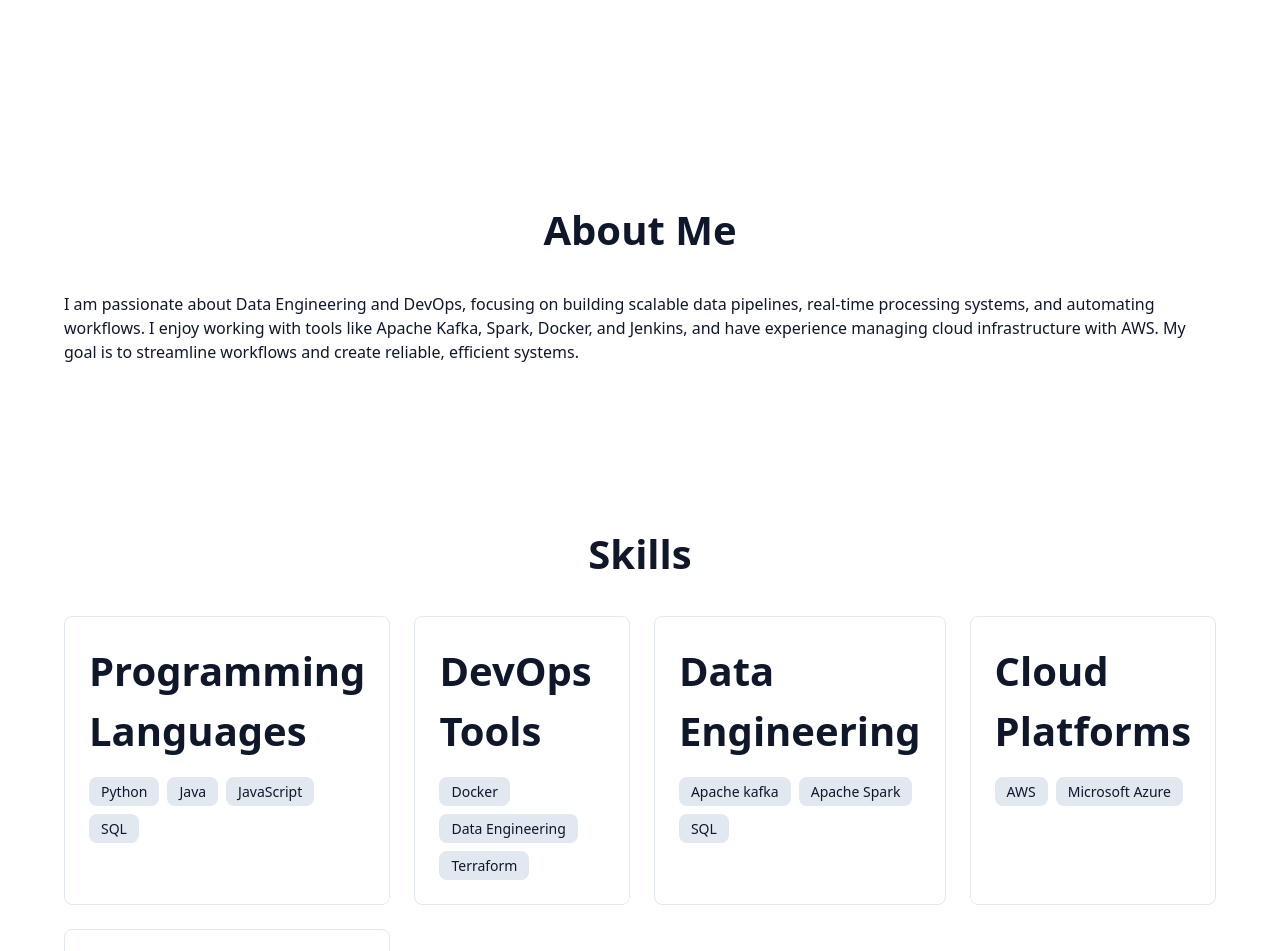
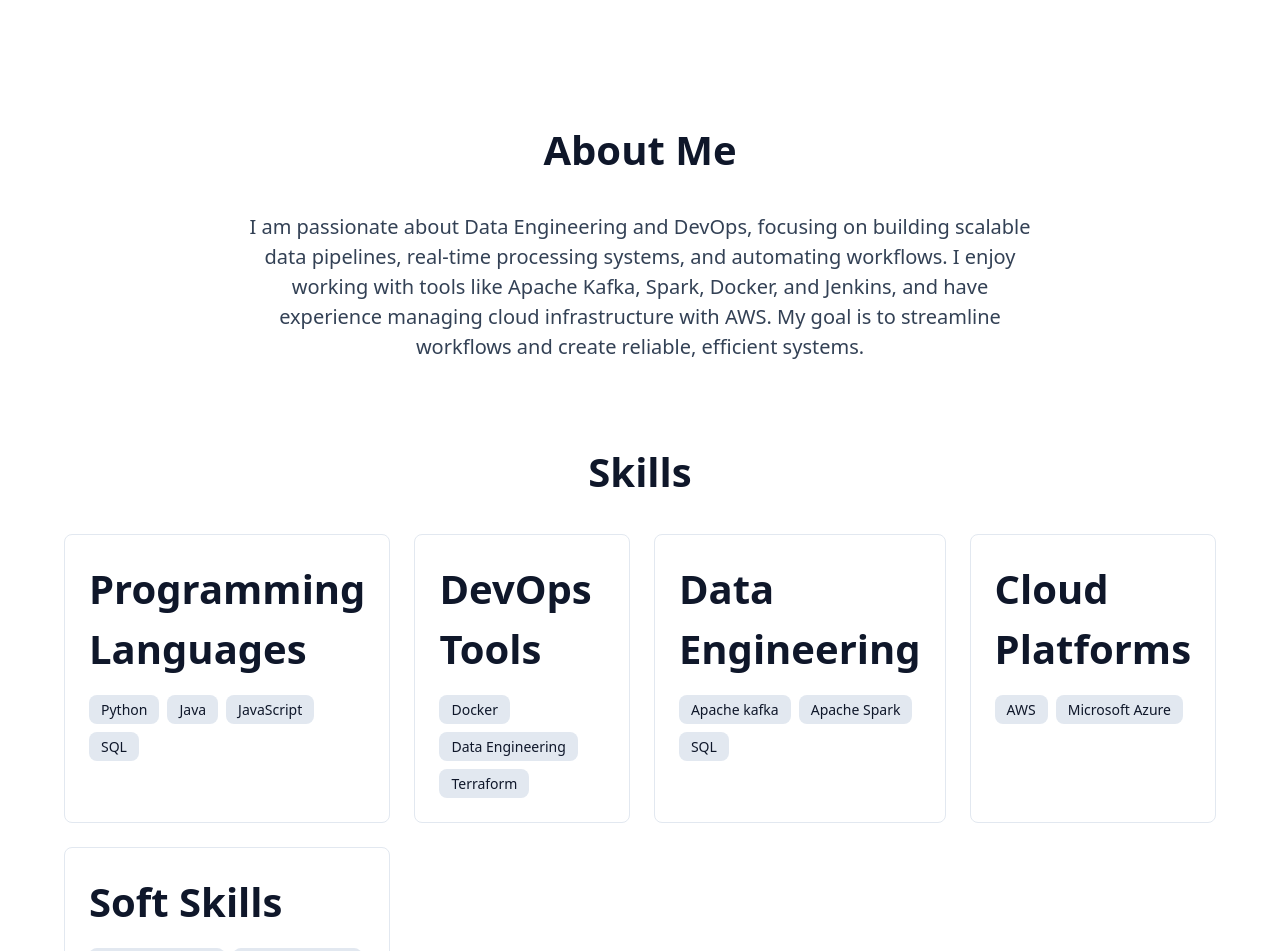
Before and after one commit to pragati9998/portfolio-site, a plain HTML site: page index.html in a window 1280 px wide. Shown: the part 680-1631 px from the top of the page. Drawn offline with nearby package versions, Linux system fonts and the light colour scheme.

Commit message:
added logo and changed some ui

```diff
--- a/CSS/styles.css
+++ b/CSS/styles.css
@@ -51,11 +51,69 @@ body {
     transition: background-color 0.3s, color 0.3s;
 }
 
+
+
+
+
+
 .container {
     width: 100%;
     max-width: 1200px;
     margin: 0 auto;
     padding: 0 1.5rem;
+}
+
+
+
+/* Me Section */
+/* Me Section */
+.me {
+    padding: 5rem 0;
+    background-color: var(--card);
+    width: 100vw;
+    /* Ensure it takes full width of the screen */
+    margin-left: calc(-50vw + 50%);
+    /* Center the section */
+    margin-right: calc(-50vw + 50%);
+    /* Center the section */
+}
+
+/* Container */
+.me {
+    max-width: 1200px;
+    margin: 0 auto;
+    padding: 0 1.5rem;
+    display: flex;
+    flex-direction: column;
+    align-items: center;
+    width: 100%;
+}
+
+/* Section Title */
+.me .section-title {
+    font-size: var(--h2-size);
+    margin-bottom: 2rem;
+    text-align: center;
+}
+
+/* Content Section */
+.me .me-content {
+    display: flex;
+    justify-content: center;
+    align-items: center;
+    gap: 2rem;
+    width: 100%;
+    /* Ensure content stretches fully */
+}
+
+/* Paragraph Styling */
+.me-content p {
+    max-width: 800px;
+    /* Limit the width of the text */
+    color: var(--muted-foreground);
+    font-size: var(--body-size);
+    text-align: center;
+    /* Optional: Adjust text alignment */
 }
 
 /* Navigation */
@@ -86,6 +144,14 @@ body {
     text-decoration: none;
     z-index: 1002;
 }
+
+
+.logo-img {
+    height: 70px;
+    /* Adjust size as needed */
+    width: auto;
+}
+
 
 .nav-links {
     display: none;
@@ -145,7 +211,7 @@ body {
 }
 
 .nav-link:hover {
-    color: var(--foreground);
+    color: var(--primary);
 }
 
 /* Hero Section */
--- a/index.html
+++ b/index.html
@@ -14,12 +14,12 @@
     <!-- Navigation -->
     <nav class="navbar">
         <div class="container">
-            <a href="#" class="logo">Pragati.</a>
+            <a href="/" class="logo"><img src="image/logo.png" alt="Pragati Logo" class="logo-img"></a>
             <button class="nav-toggle">
                 <i class="fas fa-bars"></i>
             </button>
             <div class="nav-links">
-                <a href="#home" class="nav-link">Home</a>
+                <a href="/" class="nav-link">Home</a>
                 <a href="#about" class="nav-link">About</a>
                 <a href="#skills" class="nav-link">Skills</a>
                 <a href="#projects" class="nav-link">Projects</a>
@@ -40,7 +40,7 @@
                 <p class="subtitle">Aspiring Data Engineer</p>
                 <div class="cta-buttons">
                     <a href="#contact" class="btn primary">Contact Me</a>
-                    <a href="Resume/Pragati_Chaudhary_Resume.pdf" class="btn secondary">Download CV</a>
+                    <a href="Resume/Pragati Chaudhary Resume.pdf" class="btn secondary">Download CV</a>
                 </div>
             </div>
             <div class="hero-image">
@@ -50,10 +50,10 @@
     </section>
 
     <!-- About Section -->
-    <section id="about" class="about">
+    <section id="about" class="me">
         <div class="container">
             <h2 class="section-title">About Me</h2>
-            <div class="about-content">
+            <div class="me-content">
                 <p>I am passionate about Data Engineering and DevOps, focusing on building scalable data pipelines,
                     real-time processing
                     systems, and automating workflows. I enjoy working with tools like Apache Kafka, Spark, Docker, and
```
Also changed, not shown: image/1727627589307.jpg (added), image/logo.png (added), 2 other files.
